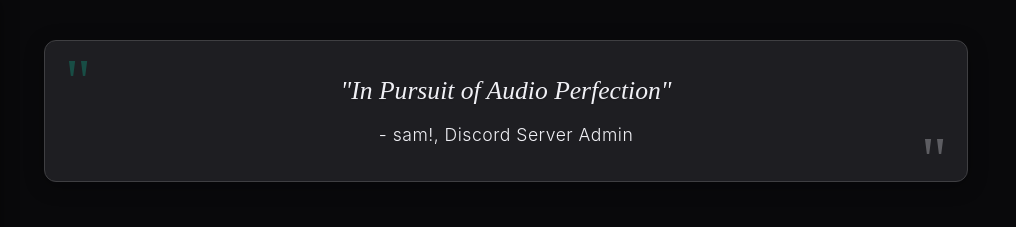
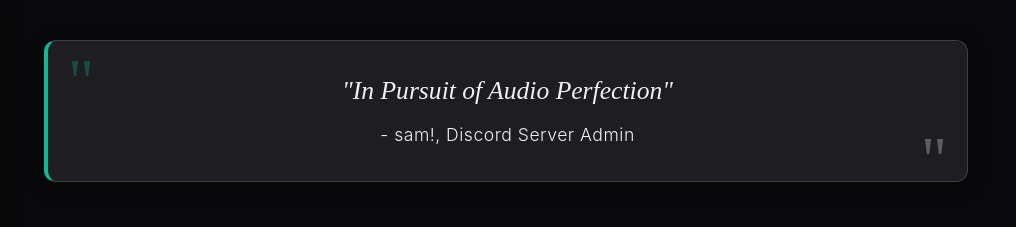
Before and after one commit to GabiBrawl/B_Media, a plain HTML site: page index.html in a window 1280 px wide. Shown: the top 227 px of the page, 264-1280 px from the left. Drawn offline with Linux system fonts and the light colour scheme.

Commit message:
Fix border color variable in quote banner styling

```diff
--- a/css/style.css
+++ b/css/style.css
@@ -66,7 +66,7 @@ main {
 .quote-banner {
     background: var(--tertiary-bg);
     border: 1px solid var(--border-color);
-    border-left: 4px solid --accent-color;
+    border-left: 4px solid var(--accent-color);
     padding: 2rem 2.5rem;
     margin-bottom: 3rem;
     border-radius: 12px;
```
